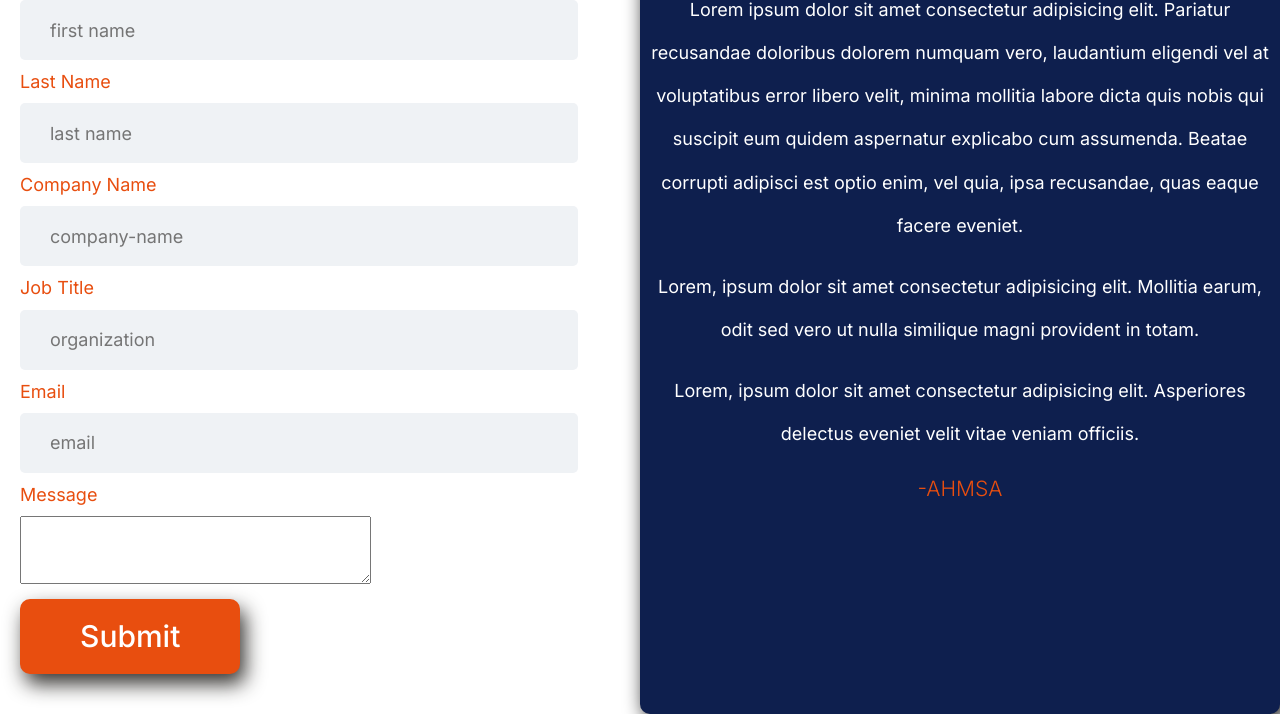
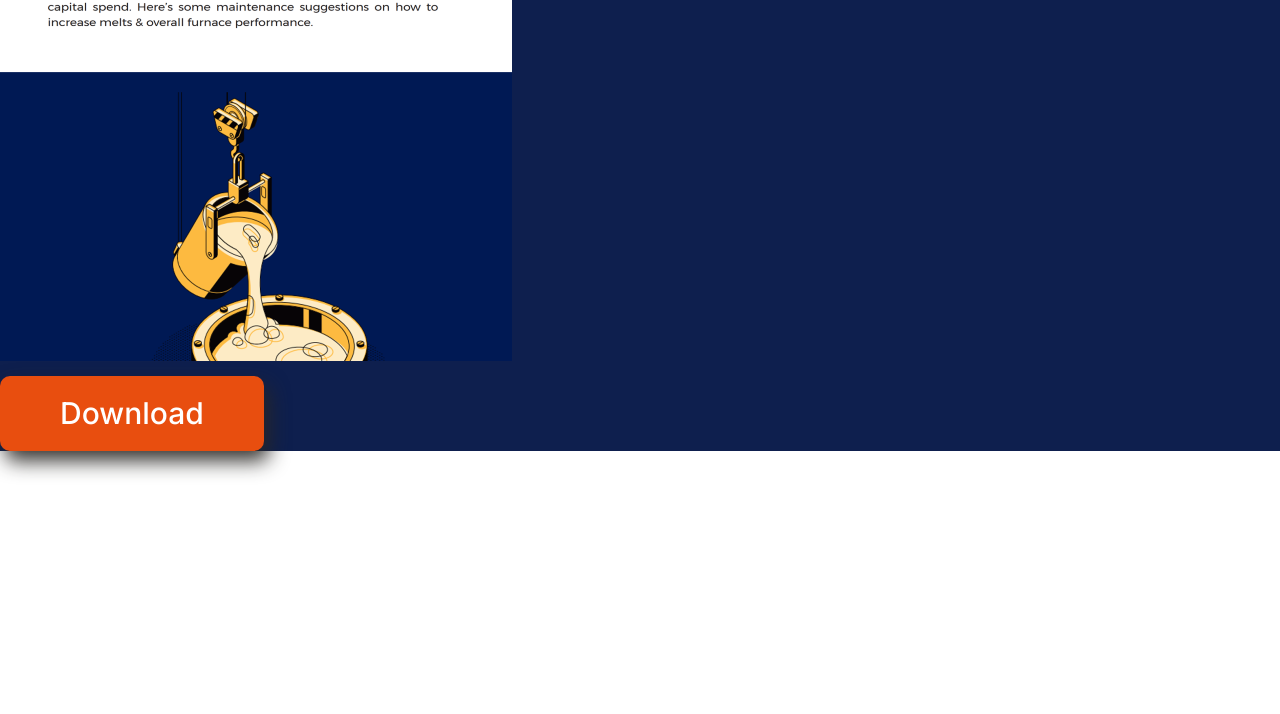
Before and after one commit to Usman-Javed-07/Html_Css_Design_2nd, a plain HTML site: page index.html in a window 1280 px wide. Shown: the part 151-865 px from the top of the page. After the commit the page ends 800 px from the top, so only its background shows below. Drawn offline with Linux system fonts and the light colour scheme.

Commit message:
footer section

```diff
--- a/css/style.css
+++ b/css/style.css
@@ -421,11 +421,16 @@ h1.client__heading {
   }
 /* testimonials */
   /* form */
+
   form {
     padding-left: 20px;
     margin-bottom: 40px;
 
   }
+  .testimonials {
+    display: grid;
+    margin: 4rem 0 0 0;
+   }
   .form__heading {
     font-size: 3rem;
     color: #8d2b04;
@@ -436,11 +441,17 @@ h1.client__heading {
   }
   input {
     width: 90%;
-    border-radius: 5px;
+    border-radius: 30px;
     height: 40px;
     padding: 30px;
     background: #eff2f5;
-    border: none;
+    border: 1px solid var(--color-primary);
+    border-color: #eff2f5;
+  }
+  input[type="text"]:focus,
+  input[type="email"]:focus{
+    border-color: #e84e0f;
+    outline: 0;
   }
   .testimonials__information {
     background: var(--color-secondary);
@@ -457,10 +468,7 @@ h1.client__heading {
     color: var(--color-primary);
     font-weight: 300;
   }
-  .testimonials {
-    display: grid;
-    margin: 4rem 0 0 0;
-   }
+
 
   @media screen and (min-width: 768px) {
     .testimonials {
@@ -474,3 +482,18 @@ h1.client__heading {
         margin: 0 auto;
     }
 }
+
+/* footer */
+
+.footer {
+    background: var(--color-secondary);
+    display: grid;
+}
+.footer-content {
+    color: #fff;
+}
+@media screen and (min-width:768px) {
+    .footer {
+        grid-template-columns: repeat(2, 1fr);
+    }
+}
--- a/index.html
+++ b/index.html
@@ -17,54 +17,19 @@
   </head>
   <body>
     <section>
-      <div class="testimonials">
-        <form>
-          <h2 class="form__heading">Contact Us</h2>
-          <div class="first-name">
-            <label for="name">First Name</label>
-            <input type="text" name="first-name" placeholder="first name" />
-          </div>
-          <div class="last-name">
-            <label for="name">Last Name</label>
-            <input type="text" name="last-name" placeholder="last name" />
-          </div>
-          <div class="company-name">
-            <label for="name">Company Name</label>
-            <input type="text" name="name" placeholder="company-name" />
-          </div>
-          <div class="job-title">
-            <label for="name">Job Title</label>
-            <input type="text" name="job-title" placeholder="organization" />
-          </div>
-          <div class="email">
-            <label for="email">Email</label>
-            <input type="text" name="email" placeholder="email" />
-          </div>
-          <div class="message">
-            <label for="message">Message</label>
-            <textarea name id cols="30" rows="3"></textarea>
-          </div>
-          <button class="btn testimonial__button">Submit</button>
-        </form>
-        <div class="testimonials__information">
-          <h1 class="testimonial__heading">Testimonials</h1>
+      <div class="footer">
+        <div class="footer-image">
+          <img src="images/downloadImage.png" alt="" />
+        </div>
+        <div class="footer-content">
+          <h2>Download our whitepaper</h2>
           <p>
-            Lorem ipsum dolor sit amet consectetur adipisicing elit. Pariatur
-            recusandae doloribus dolorem numquam vero, laudantium eligendi vel
-            at voluptatibus error libero velit, minima mollitia labore dicta
-            quis nobis qui suscipit eum quidem aspernatur explicabo cum
-            assumenda. Beatae corrupti adipisci est optio enim, vel quia, ipsa
-            recusandae, quas eaque facere eveniet.
+            Lorem ipsum dolor sit amet consectetur adipisicing elit. Magnam,
+            veniam?
           </p>
-          <p>
-            Lorem, ipsum dolor sit amet consectetur adipisicing elit. Mollitia
-            earum, odit sed vero ut nulla similique magni provident in totam.
-          </p>
-          <p>
-            Lorem, ipsum dolor sit amet consectetur adipisicing elit. Asperiores
-            delectus eveniet velit vitae veniam officiis.
-          </p>
-          <h3 class="testimonials-name">-AHMSA</h3>
+        </div>
+        <div class="footer-btn">
+          <button class="btn">Download</button>
         </div>
       </div>
     </section>
```
Also changed, not shown: form.html (added, +52 -0 lines).
